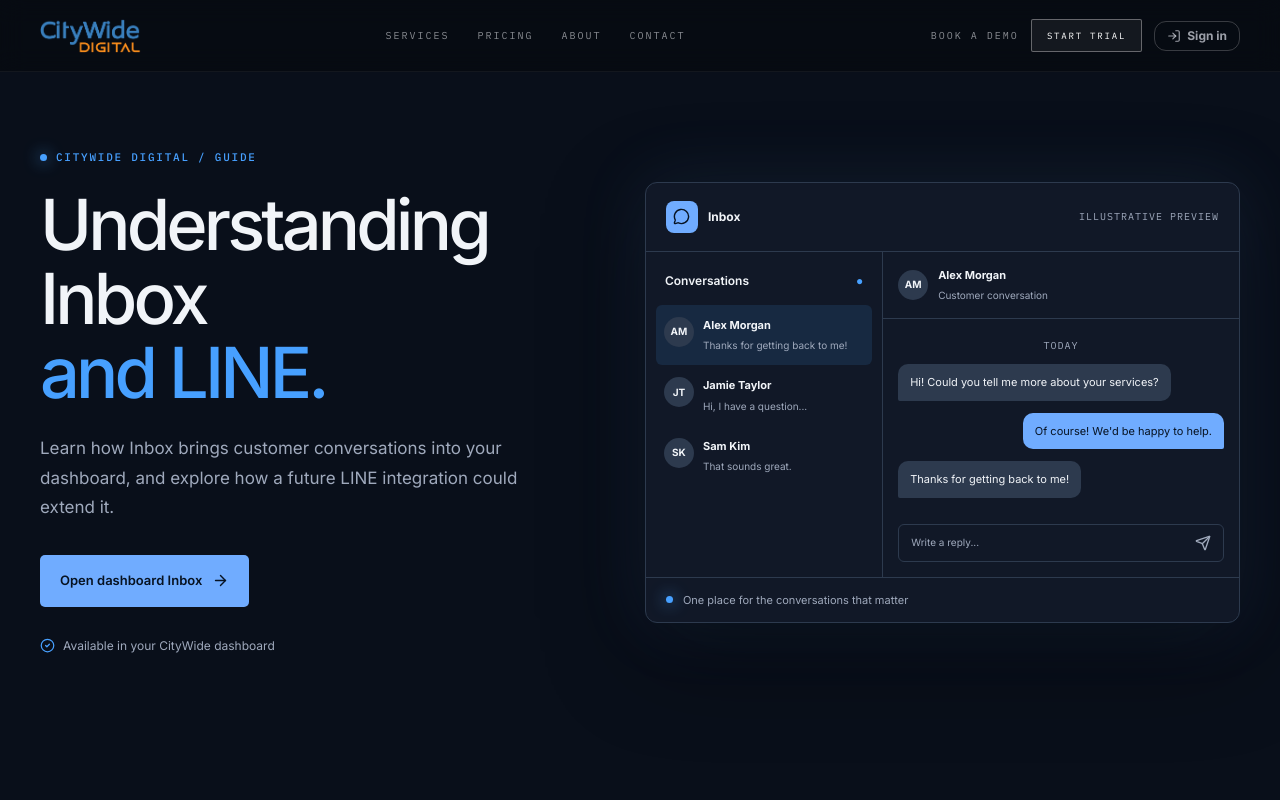
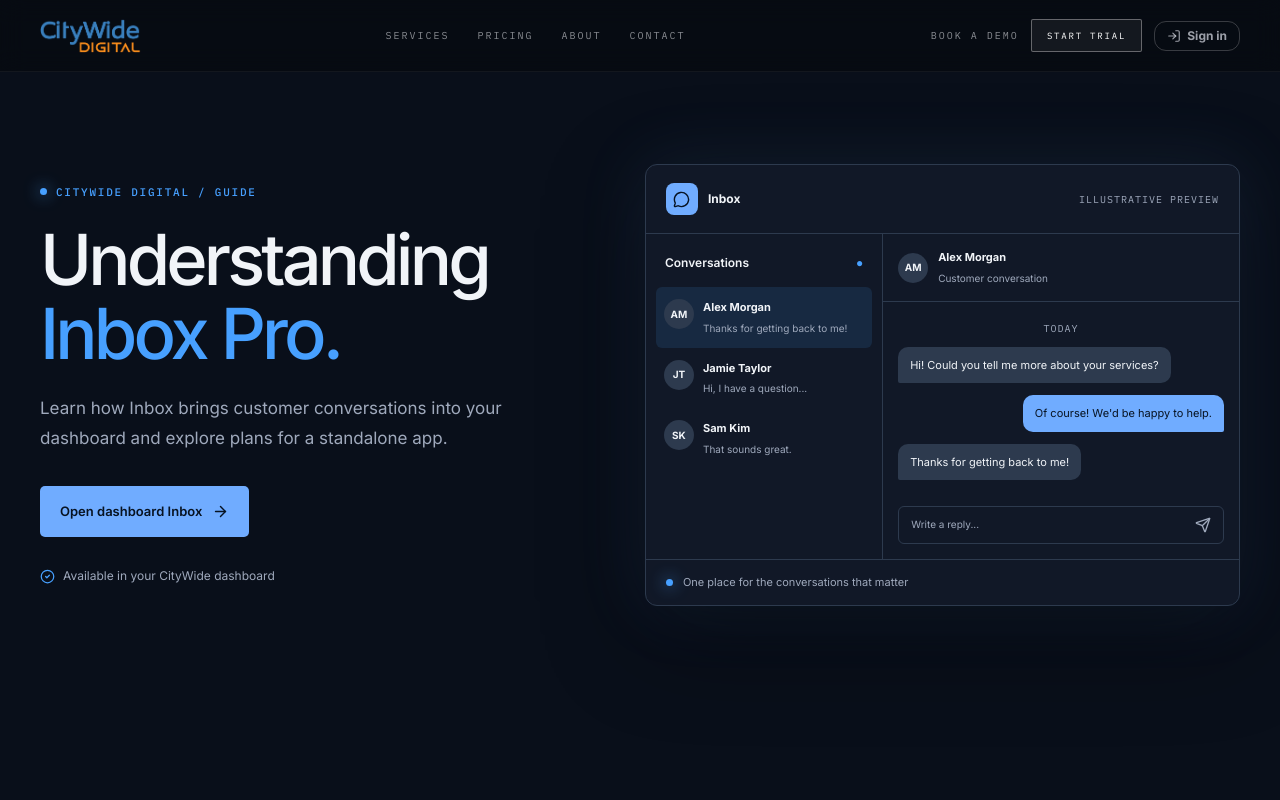
Before and after one commit to alanCWD/enter-CityWideDigitalPlatform, a React (Vite) app: page /inbox in a window 1280 px wide. Shown: the top 800 px of the page. Built offline with nearby package versions, Linux system fonts and the light colour scheme.

Commit message:
feat(inbox): update Inbox Pro messaging and metadata
Enter-Save-Attempt: 214877d3-7d51-407b-91cf-d16e0711aca5

```diff
--- a/src/components/layout/Footer.tsx
+++ b/src/components/layout/Footer.tsx
@@ -34,7 +34,7 @@ const footerLinks: Record<string, FooterLink[]> = {
     { label: "Partner Program", href: "/contact" },
   ],
   Guides: [
-    { label: "Understanding Inbox and LINE", href: "/inbox" },
+    { label: "Inbox Pro", href: "/inbox" },
     { label: "GBP-synced websites", href: "/google-business-profile-website-sync.html", plain: true },
     { label: "Google Business Profile as source of truth", href: "/gbp-source-of-truth" },
     { label: "Google Business Profile as a local listing", href: "/gbp-local-listing" },
--- a/src/components/seo/RouteMeta.tsx
+++ b/src/components/seo/RouteMeta.tsx
@@ -21,8 +21,8 @@ const PUBLIC_META: Record<string, PageMeta> = {
       "CityWide Digital connects your Google Business Profile to a live website, your social channels and 40+ directories — automatically. Plans from $197/mo CAD.",
   },
   "/inbox": {
-    title: "Understanding Inbox and LINE | CityWide Digital Guide",
-    description: "Learn how the dashboard Inbox organizes conversations and explore the planned standalone app and LINE integration.",
+    title: "Inbox Pro | CityWide Digital Guide",
+    description: "Learn how the dashboard Inbox organizes conversations and explore the planned standalone app.",
   },
   "/services": {
     title: "Services — GBP-Synced Websites, Social Sync, Listings & Reviews | CityWide Digital",
--- a/src/pages/InboxLanding.tsx
+++ b/src/pages/InboxLanding.tsx
@@ -1,4 +1,4 @@
-import { ArrowRight, MessageCircle, MessagesSquare, Send, Sparkles, Layers, Radio, Image, CheckCircle2 } from "lucide-react";
+import { ArrowRight, MessageCircle, MessagesSquare, Send, Sparkles, Layers, CheckCircle2 } from "lucide-react";
 import { Link } from "react-router-dom";
 import Layout from "@/components/layout/Layout";
 import "@/styles/inbox-landing.css";
@@ -15,8 +15,8 @@ export default function InboxLanding() {
       <section className="inbox-hero inbox-wrap">
         <div className="inbox-hero-copy">
           <div className="inbox-eyebrow"><span /> CITYWIDE DIGITAL / GUIDE</div>
-          <h1>Understanding Inbox<br /><em>and LINE.</em></h1>
-          <p>Learn how Inbox brings customer conversations into your dashboard, and explore how a future LINE integration could extend it.</p>
+          <h1>Understanding<br /><em>Inbox Pro.</em></h1>
+          <p>Learn how Inbox brings customer conversations into your dashboard and explore plans for a standalone app.</p>
           <div className="inbox-actions"><Link className="inbox-button" to="/dashboard/inbox">Open dashboard Inbox <ArrowRight size={17} /></Link></div>
           <div className="inbox-note"><CheckCircle2 size={15} /> Available in your CityWide dashboard</div>
         </div>
@@ -27,7 +27,6 @@ export default function InboxLanding() {
         </div>
       </section>
       <section className="inbox-section inbox-wrap"><div className="inbox-section-intro"><div className="inbox-eyebrow">HOW INBOX WORKS</div><h2>Conversations in<br /><em>one view.</em></h2><p>Inbox provides a central place to view customer conversations, respond and access additional messaging tools.</p></div><div className="inbox-benefits">{benefits.map(({ icon: Icon, title, text }, i) => <article key={title}><div className="inbox-benefit-top"><Icon size={21} /><span>0{i + 1}</span></div><h3>{title}</h3><p>{text}</p></article>)}</div></section>
-      <section className="inbox-line-section"><div className="inbox-wrap inbox-line-grid"><div><div className="inbox-eyebrow"><span /> EXPLORING WHAT'S NEXT</div><h2>Make room for<br /><em>LINE.</em></h2><p>We’re exploring a direct LINE integration for Inbox, so businesses can connect with customers on another channel they use every day.</p><span className="inbox-status">PLANNED · NOT YET CONNECTED</span></div><div className="inbox-line-cards"><article><MessageCircle /><div><h3>Conversations, together</h3><p>Bring LINE Official Account messages alongside other customer conversations.</p></div></article><article><Image /><div><h3>More than words</h3><p>Explore support for rich content, including images and other media, to add context to conversations.</p></div></article><article><Radio /><div><h3>Reach out with purpose</h3><p>Explore broadcasts and automated follow-up to keep customers informed and engaged.</p></div></article></div></div><div className="inbox-wrap inbox-line-footnote">LINE integration is planned, not available today. It would require a LINE Official Account with the Messaging API enabled. LINE messaging quotas and charges depend on your account’s regional plan. LINE VOOM publishing is not included.</div></section>
       <section className="inbox-section inbox-wrap inbox-future"><div><div className="inbox-eyebrow">BUILT FOR THE WAY YOU WORK</div><h2>One Inbox.<br /><em>More possibilities.</em></h2></div><div><Sparkles size={27} /><h3>In the dashboard today.<br />Standalone in the future.</h3><p>Inbox is already part of your CityWide dashboard. A standalone app is planned for businesses that want to use Inbox on its own or alongside the rest of the CityWide suite.</p></div></section>
       <section className="inbox-wrap inbox-final"><div><div className="inbox-eyebrow">CONTINUE EXPLORING</div><h2>Find Inbox in<br /><em>your dashboard.</em></h2><p>Visit the dashboard to view the Inbox available to your account.</p></div><div className="inbox-actions"><Link className="inbox-button" to="/dashboard/inbox">Open dashboard Inbox <ArrowRight size={17} /></Link></div></section>
     </div>
```
